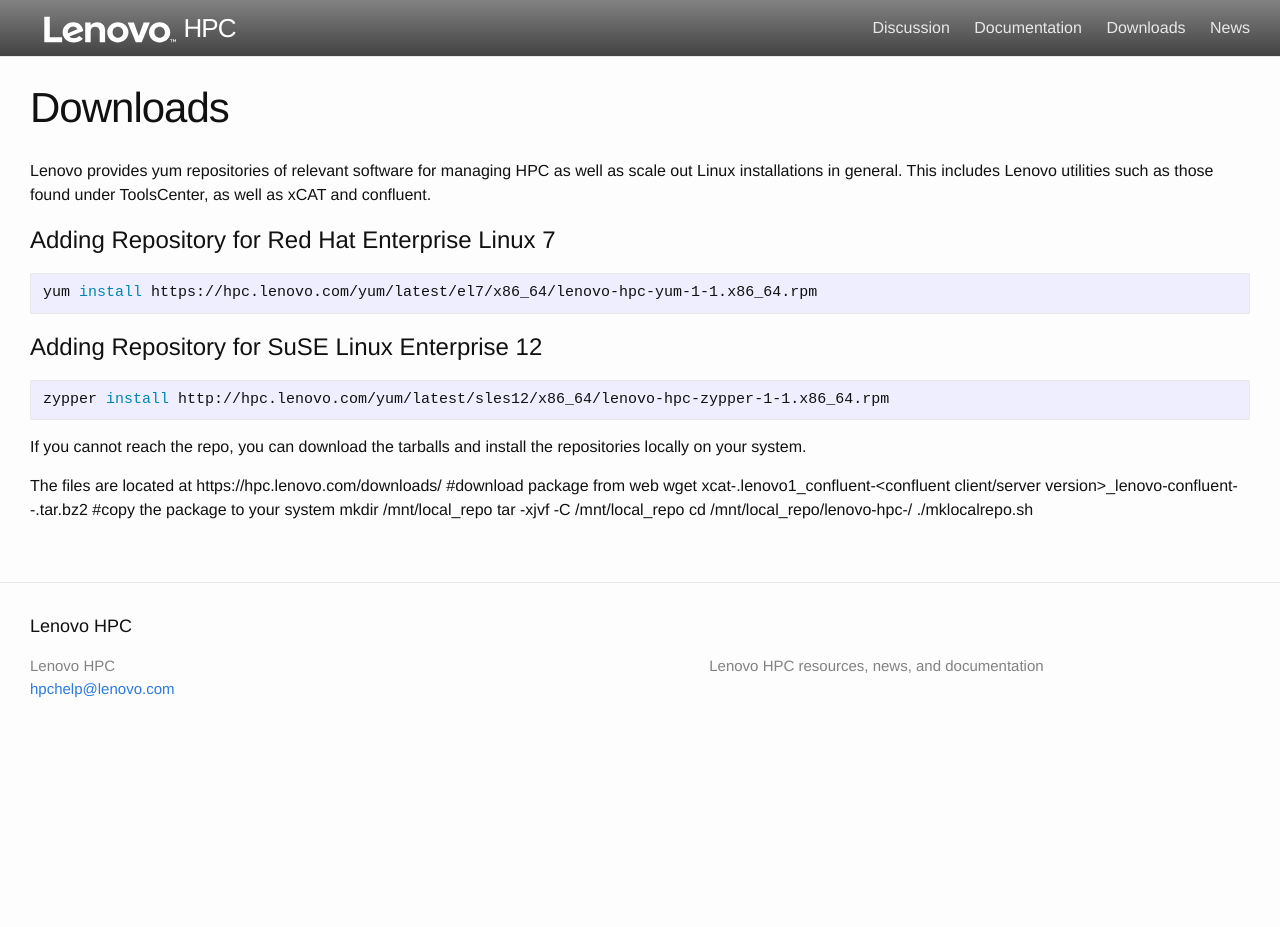
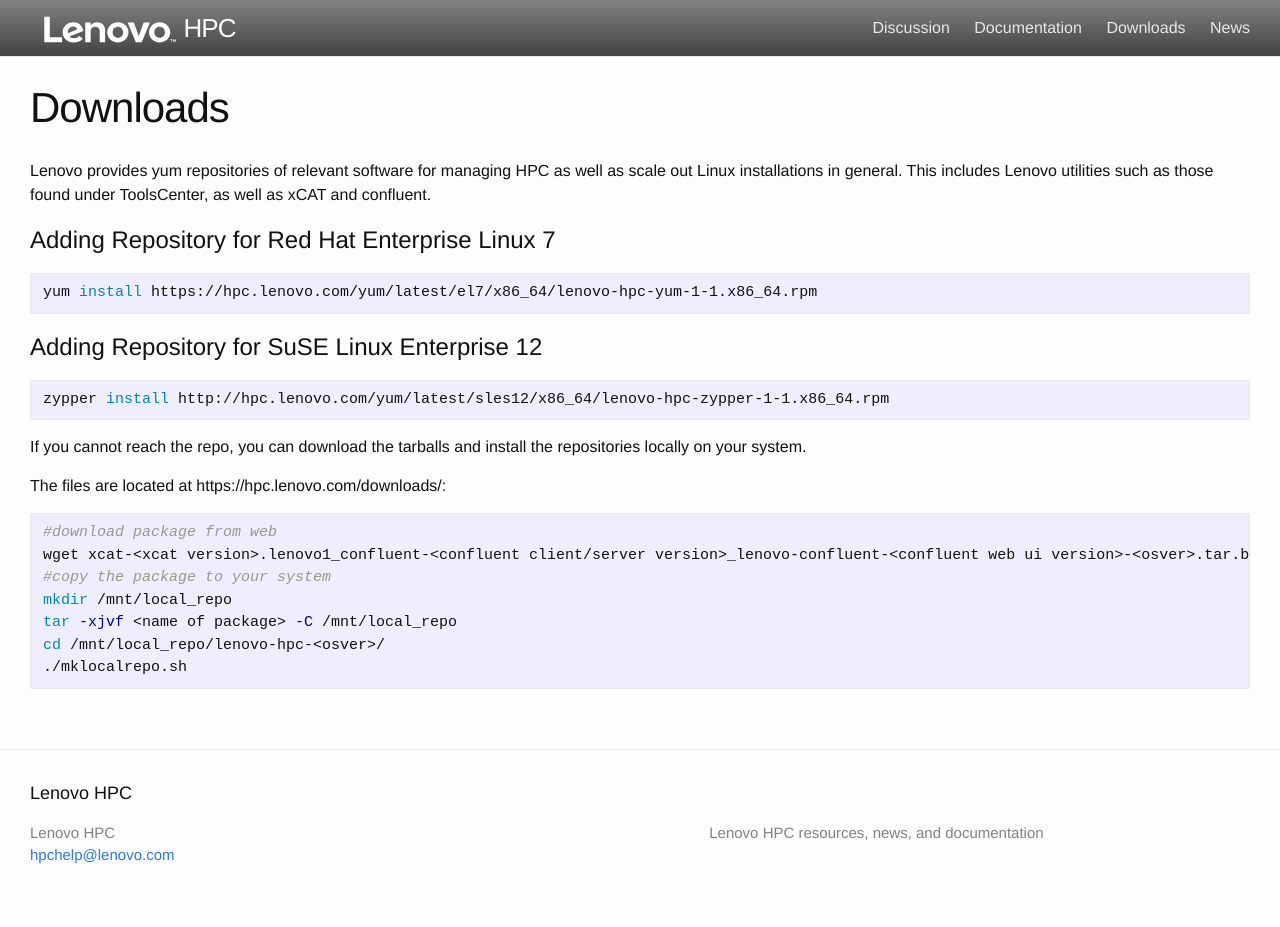
Before and after one commit to xcat2/confluent-docs, a Jekyll site: the page built from downloads.md, in a window 1280 px wide. Built offline with Jekyll 4.4.1, drawn with Linux system fonts in a browser that asks for light colours; before the commit the page ends 900 px from its top, so only the background shows below that.

Commit message:
updating spacing

```diff
--- a/downloads.md
+++ b/downloads.md
@@ -20,7 +20,8 @@
 
 If you cannot reach the repo, you can download the tarballs and install the repositories locally on your system.
 
-The files are located at https://hpc.lenovo.com/downloads/
+The files are located at https://hpc.lenovo.com/downloads/:
+
     #download package from web
     wget xcat-<xcat version>.lenovo1_confluent-<confluent client/server version>_lenovo-confluent-<confluent web ui version>-<osver>.tar.bz2
     #copy the package to your system
```
Also changed, not shown: docs/installconfluent_suse.md (+9 -0 lines), docs/installxcat_rhel.md (+4 -0 lines), docs/installxcat_suse.md (+3 -0 lines).
